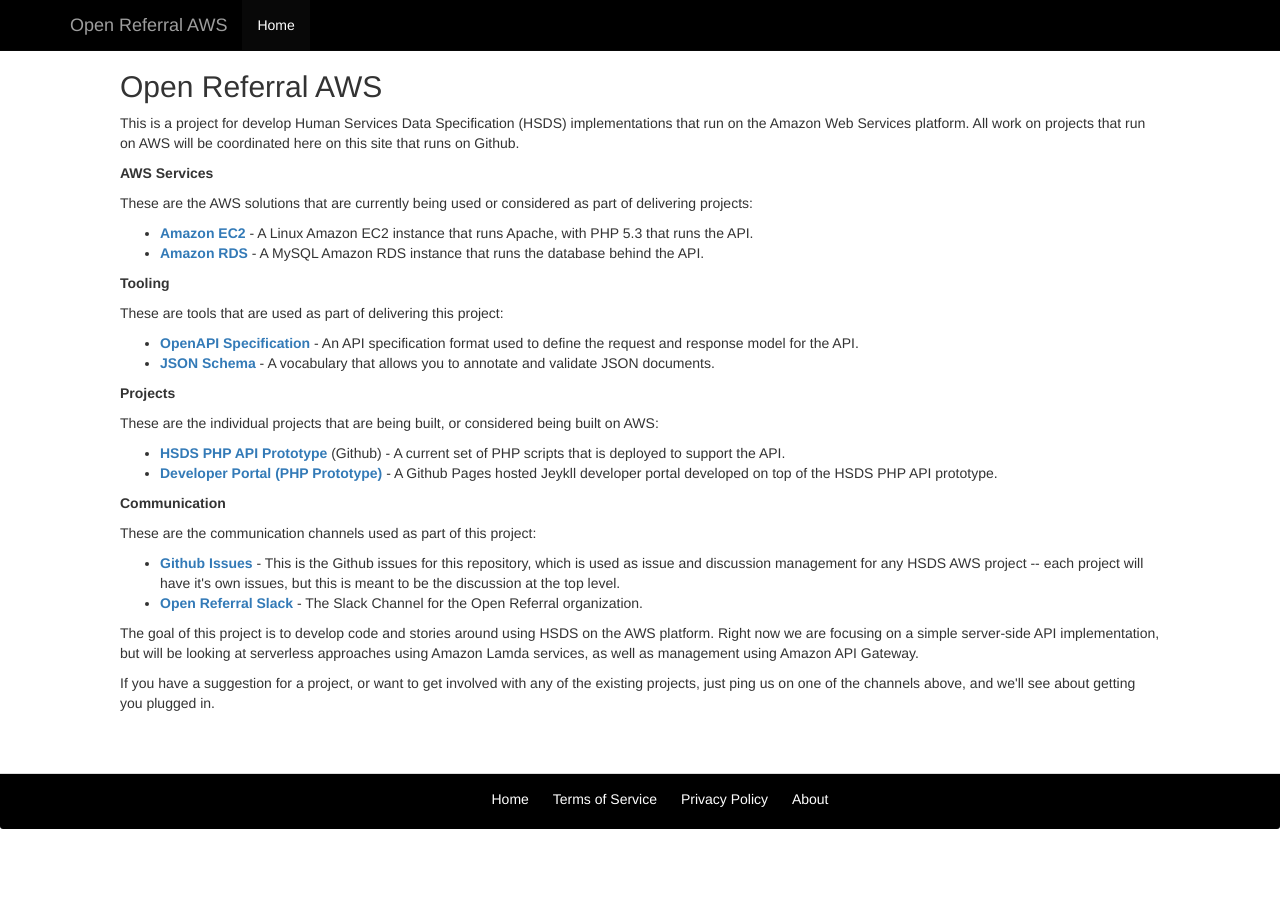
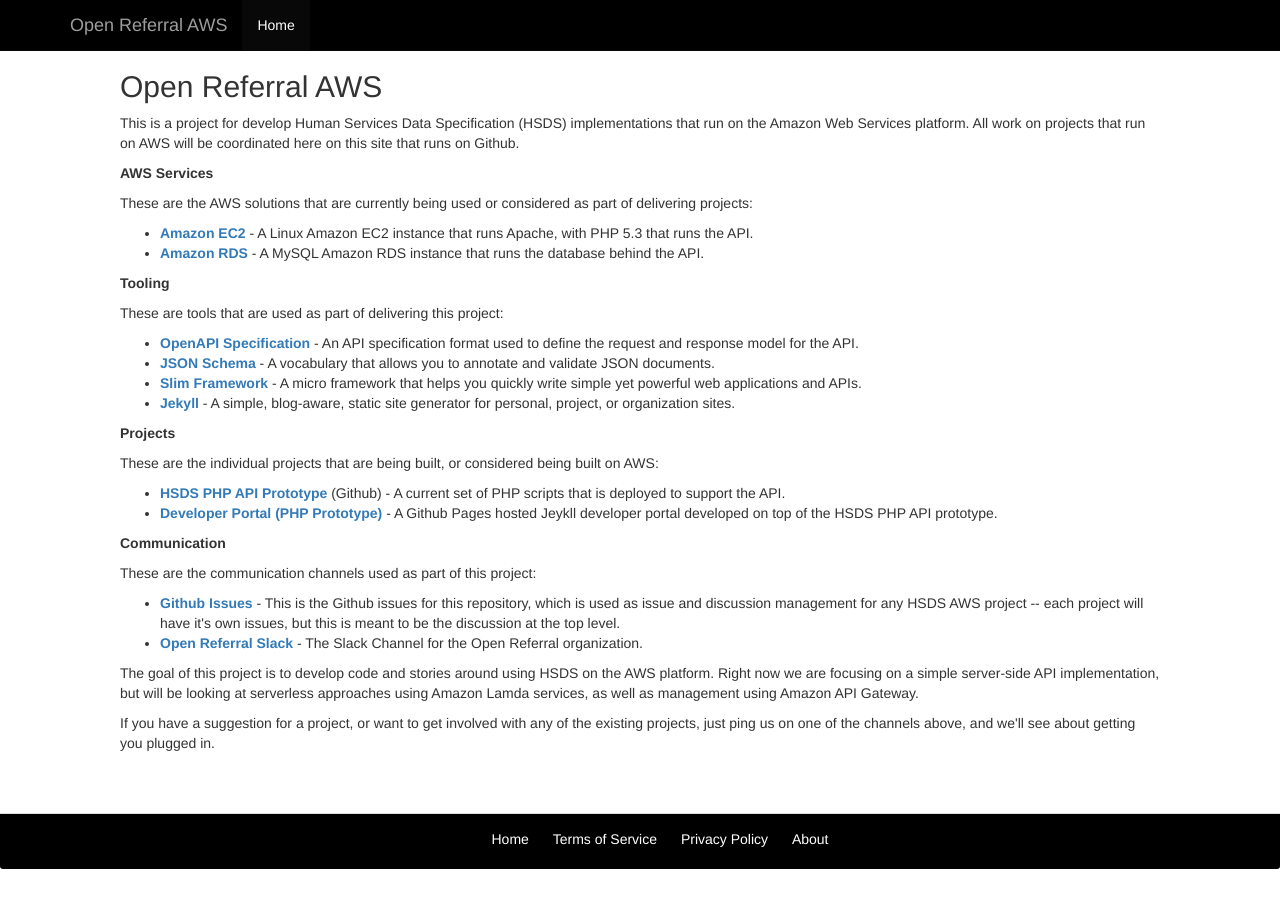
Before and after one commit to adopta-agency/open-referral-aws, a Jekyll site: the page built from index.html, in a window 1280 px wide. Built offline with Jekyll 4.4.1, drawn with Linux system fonts in a browser that asks for light colours; nearby versions of some CDN libraries; library files that are not in the unit come from our copies.

Commit message:
add jekyll and slim

```diff
--- a/index.html
+++ b/index.html
@@ -15,6 +15,8 @@
 <ul>
   <li><a href="https://www.openapis.org/" target="_blank"><strong>OpenAPI Specification</strong></a> - An API specification format used to define the request and response model for the API.</li>
   <li><a href="http://json-schema.org/" target="_blank"><strong>JSON Schema</strong></a> - A vocabulary that allows you to annotate and validate JSON documents.</li>
+  <li><a href="https://www.slimframework.com/" target="_blank"><strong>Slim Framework</strong></a> - A micro framework that helps you quickly write simple yet powerful web applications and APIs.</li>
+  <li><a href="https://jekyllrb.com/" target="_blank"><strong>Jekyll</strong></a> - A simple, blog-aware, static site generator for personal, project, or organization sites.</li>
 </ul>
 <p><strong>Projects</strong></p>
 <p>These are the individual projects that are being built, or considered being built on AWS:</p>
```
